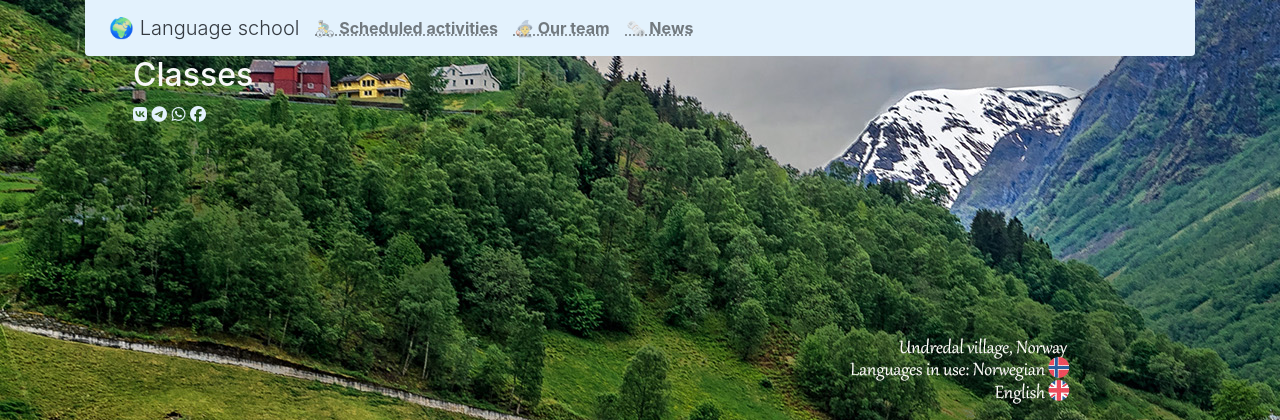
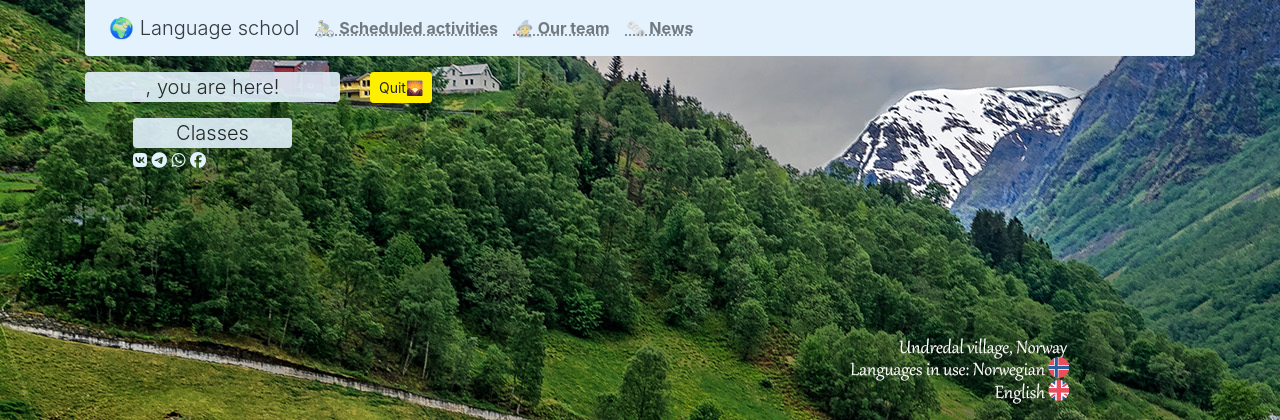
Before and after one commit to gonzjv/lang, a CodeIgniter app: page /database/index.php/teacher/classes in a window 1280 px wide. Shown: the top 420 px of the page. Run offline with CodeIgniter, Linux system fonts and the light colour scheme; data that the repository does not hold is empty; style sheets or scripts are compiled from the project's sources; some libraries are stand-ins or nearby versions.

Commit message:
work_2020-04-16

```diff
--- a/application/controllers/Teacher.php
+++ b/application/controllers/Teacher.php
@@ -3,7 +3,9 @@
 class Teacher extends CI_Controller {
 
     public function classes() {
+        $this->load->library('session');
         $this->load->helper('url');
+        $this->load->helper('form');
 //        $this->load->helper('security');
         $this->load->helper('html');
 //        $this->load->database();
--- a/application/models/Teacher_model.php
+++ b/application/models/Teacher_model.php
@@ -9,8 +9,9 @@ class Teacher_model extends CI_Model {
     }
 
     public function get_classes() {
-//        $query = $this->db->get('classes', 2);
-        $query = $this->db->get('classes');
+//        $query = $this->db->get_where('classes', array ('teacher' => $this->session->surname));
+        $query = $this->db->where('teacher', $this->session->surname)
+                ->get('classes');
         return $query->result_array();
     }
 
--- a/application/views/teacher/classes.php
+++ b/application/views/teacher/classes.php
@@ -1,13 +1,24 @@
-<div class="row text-light">
-    <div class="col-3 ml-5 ">
-        <h2><?php echo $title; ?></h2>
+<div class="row">
+    <div class="col-md-3">
+        <div class="mt-3 text-center lead background rounded">
+            <?php echo $this->session->role . ' ' . $this->session->name . ', you are here!' . $this->session->surname?>
 
-        <?php foreach ($classes as $class_item): ?>
-
+        </div>
+        <div class="mt-3 mx-5 text-center lead background rounded">
+            <?php echo $title; ?>
             <div>
-                <?php echo $class_item['name']; ?>
+                <?php foreach ($classes as $class_item): ?>
+                    <div>
+                        <?php echo $class_item['name']; ?>
+                    </div>
+                <?php endforeach; ?>
             </div>
-
-        <?php endforeach; ?>
+        </div>
+    </div>
+    <div class="col-md-2">
+        <div class="mt-3">
+            <?php echo form_open('login/session_unset'); ?>
+            <button type="submit" class="btn btn-warning btn-sm">Quit🌄</button>
+        </div>
     </div>
 </div>
```
